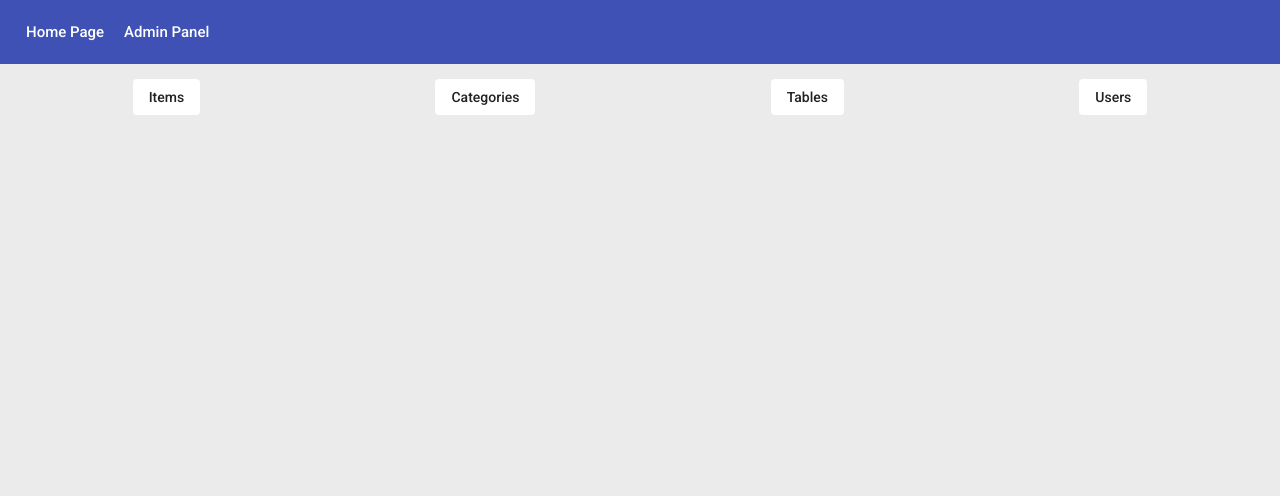
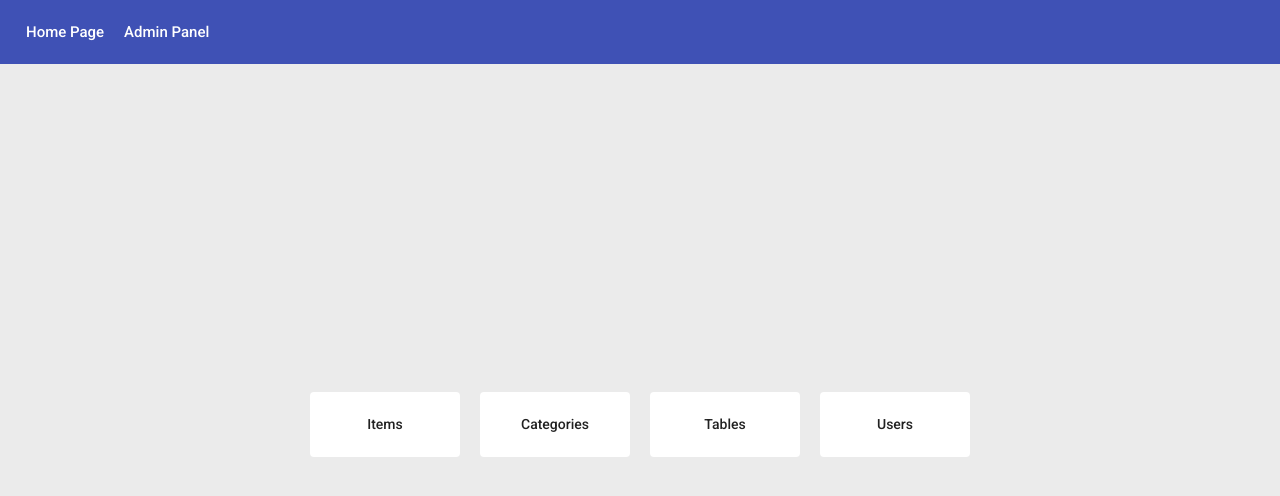
Before and after one commit to moMamdouhSaad/pos-frontend, an Angular app: page /admin-panel in a window 1280 px wide. Shown: the top 496 px of the page. Built offline with nearby package versions, Linux system fonts and the light colour scheme; sample sign-in values are in the browser's storage.

Commit message:
header service for admin panel

```diff
--- a/src/app/admin-panel/admin-panel.component.css
+++ b/src/app/admin-panel/admin-panel.component.css
@@ -1,8 +1,60 @@
-.flex-container {
+
+
+.home-btn {
+    width: 150px !important;
+    height: 65px !important;
+    margin: 10px
+}
+
+.main-container{
+    height: 100%;
     display: flex;
-    flex-wrap: wrap;
-    flex-direction: row;
-    max-height: 35rem; /* so that items wrap */
-    justify-content: space-around;
-    align-content: flex-start;
+    /* border:2px red dashed; */
+    justify-content: center;
+    align-items: center;
 }
+
+
+
+/*
+  ##Device = Tablets, Ipads (portrait)
+  ##Screen = B/w 768px to 1024px
+*/
+@media (min-width: 768px) and (max-width: 1024px) {
+
+
+  }
+
+  /*
+    ##Device = Tablets, Ipads (landscape)
+    ##Screen = B/w 768px to 1024px
+  */
+  @media (min-width: 768px) and (max-width: 1024px) and (orientation: landscape) {
+
+
+  }
+
+  /*
+    ##Device = Low Resolution Tablets, Mobiles (Landscape)
+    ##Screen = B/w 481px to 767px
+  */
+  @media (min-width: 481px) and (max-width: 767px) {
+
+
+  }
+
+  /*
+    ##Device = Most of the Smartphones Mobiles (Portrait)
+    ##Screen = B/w 320px to 479px
+  */
+  @media (min-width: 0px) and (max-width: 480px) {
+    .main-container{
+        flex-direction: column;
+    }
+    .home-btn {
+        width: 100% !important;
+        height: 65px !important;
+        margin: 10px
+    }
+
+  }
--- a/src/app/admin-panel/admin-panel.component.html
+++ b/src/app/admin-panel/admin-panel.component.html
@@ -1,6 +1,10 @@
-<div class="flex-container">
-    <button routerLink="/admin-panel/items" class="flex-btn" mat-flat-button>Items</button>
-    <button routerLink="/admin-panel/categories" class="flex-btn" mat-flat-button>Categories</button>
-    <button routerLink="/admin-panel/tables" class="flex-btn" mat-flat-button>Tables</button>
-    <button routerLink="/admin-panel/users" class="flex-btn" mat-flat-button>Users</button>
+<div class="main-container">
+    <button routerLink="/admin-panel/items" (click)="setAdminPanelChoice('items')"
+    class='home-btn' mat-flat-button>Items</button>
+    <button routerLink="/admin-panel/categories" (click)="setAdminPanelChoice('categories')"
+    class='home-btn' mat-flat-button>Categories</button>
+    <button routerLink="/admin-panel/tables" (click)="setAdminPanelChoice('tables')"
+    class='home-btn' mat-flat-button>Tables</button>
+    <button routerLink="/admin-panel/users" (click)="setAdminPanelChoice('users')"
+    class='home-btn' mat-flat-button>Users</button>
 </div>
--- a/src/app/admin-panel/admin-panel.component.ts
+++ b/src/app/admin-panel/admin-panel.component.ts
@@ -1,4 +1,5 @@
 import { Component, OnInit } from '@angular/core';
+import { HeaderService } from '../core/header.service';
 
 @Component({
   selector: 'app-admin-panel',
@@ -7,9 +8,14 @@ import { Component, OnInit } from '@angular/core';
 })
 export class AdminPanelComponent implements OnInit {
 
-  constructor() { }
+  constructor(private headerService: HeaderService) { }
 
   ngOnInit() {
+    this.headerService.setAdminPanelChoice(null)
+  }
+
+  setAdminPanelChoice(choice: string){
+    this.headerService.setAdminPanelChoice(choice)
   }
 
 }
--- a/src/app/core/components/header/header.component.html
+++ b/src/app/core/components/header/header.component.html
@@ -2,5 +2,7 @@
     <mat-toolbar-row>
       <span id="home-page-link" routerLink="/"> Home Page </span>
       <span id="home-page-link" routerLink="/admin-panel"> Admin Panel</span>
+      <span *ngIf="headerService.getAdminPanelChoice$() | async" style="font-size: 13px;"> > &nbsp; {{ headerService.getAdminPanelChoice$() | async}}</span>
+
     </mat-toolbar-row>
     </mat-toolbar>
--- a/src/app/core/components/header/header.component.ts
+++ b/src/app/core/components/header/header.component.ts
@@ -1,4 +1,5 @@
 import { Component, OnInit } from '@angular/core';
+import { HeaderService } from '../../header.service';
 
 @Component({
   selector: 'app-header',
@@ -7,9 +8,10 @@ import { Component, OnInit } from '@angular/core';
 })
 export class HeaderComponent implements OnInit {
 
-  constructor() { }
+  constructor(private headerService: HeaderService) { }
 
   ngOnInit() {
+
   }
 
 }
--- /dev/null
+++ b/src/app/core/header.service.ts
@@ -0,0 +1,19 @@
+import { Injectable } from '@angular/core';
+import { BehaviorSubject, Observable } from 'rxjs';
+
+@Injectable({
+  providedIn: 'root'
+})
+export class HeaderService {
+
+ private adminPanelChoice = new BehaviorSubject<string>(null);
+
+  constructor() { }
+
+  setAdminPanelChoice(choice: string){
+    this.adminPanelChoice.next(choice)
+  }
+  getAdminPanelChoice$():Observable<string>{
+    return this.adminPanelChoice.asObservable();
+  }
+}
--- a/src/app/home/containers/home-page/home-page.component.css
+++ b/src/app/home/containers/home-page/home-page.component.css
@@ -1,7 +1,4 @@
-.container{
-    background-color: rgba(255, 255, 255, 0.568);
-    margin-top:10px;
-}
+
 
 .home-btn {
     width: 150px !important;
--- a/src/app/home/containers/home-page/home-page.component.ts
+++ b/src/app/home/containers/home-page/home-page.component.ts
@@ -1,4 +1,5 @@
 import { Component, OnInit } from '@angular/core';
+import { HeaderService } from 'src/app/core/header.service';
 
 @Component({
   selector: 'app-home-page',
@@ -7,9 +8,10 @@ import { Component, OnInit } from '@angular/core';
 })
 export class HomePageComponent implements OnInit {
 
-  constructor() { }
+  constructor(private headerService: HeaderService) { }
 
   ngOnInit() {
+    this.headerService.setAdminPanelChoice(null)
   }
 
 }
```
